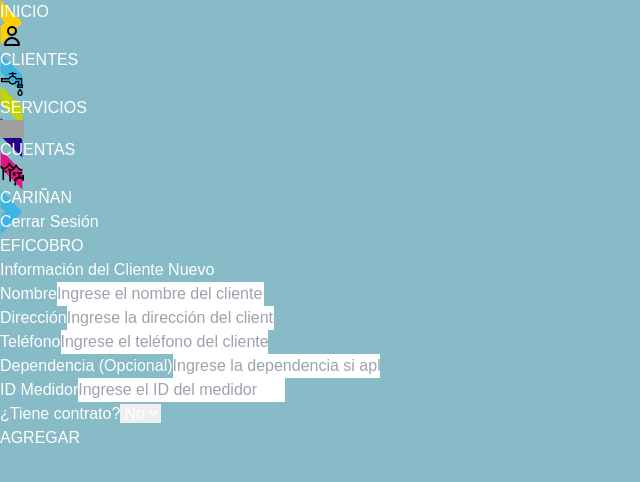
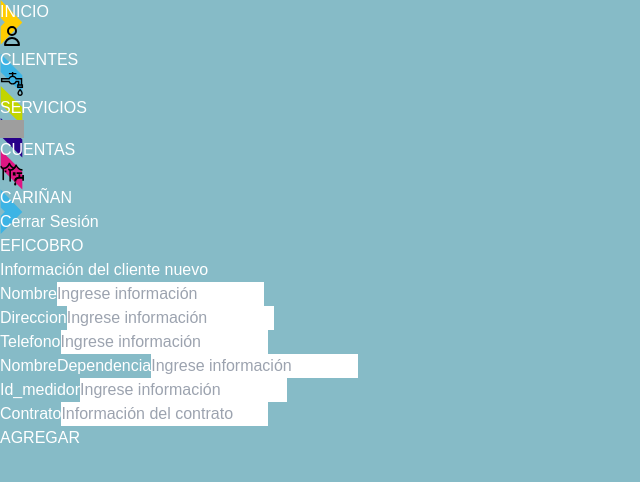
Before and after one commit to MontsVargas/MVC-EFICOBRO, a Next.js app in the folder frontend/: page /Inicio/Clientes-Nuevos in a window 1280 px wide. Shown: the top 482 px of the page, without its empty margins (0-640 px from the left). Built offline with nearby package versions, Linux system fonts and the light colour scheme; grey boxes are pictures that could not be loaded.

Commit message:
Elimine un texto del componente de recuadro busqueda  de clientes

```diff
--- a/frontend/src/app/Inicio/Clientes-Nuevos/page.tsx
+++ b/frontend/src/app/Inicio/Clientes-Nuevos/page.tsx
@@ -5,6 +5,7 @@ import { zodResolver } from "@hookform/resolvers/zod";
 import { useRouter } from "next/navigation";
 import { motion } from "framer-motion";
 import clienteNuevoSchema from "@/schemas/info-cliente-nuevo-schema";
+import { useState } from "react";
 
 interface ClienteNuevo {
   nombre: string;
@@ -12,113 +13,100 @@ interface ClienteNuevo {
   telefono: string;
   nombreDependencia?: string;
   id_medidor: string;
-  tieneContrato: string; // "Sí" o "No"
+  contrato?: string; // Agregar el campo para contrato
 }
 
 export default function ClientesNuevos() {
   const router = useRouter();
+  const [contratoInfo, setContratoInfo] = useState<string | null>(null); // Estado para contrato
   const { register, handleSubmit } = useForm<ClienteNuevo>({
     resolver: zodResolver(clienteNuevoSchema),
   });
 
   const onSubmit = async (data: ClienteNuevo) => {
     try {
-      // Convertimos la opción "Sí" o "No" a un número o null
-      const clienteData = {
-        ...data,
-        contrato_id: data.tieneContrato === "Sí" ? 1 : null, // 1 representa que tiene contrato
-      };
-
       const response = await fetch(`${process.env.NEXT_PUBLIC_API_URL}cliente/clientes`, {
         method: "POST",
-        headers: { "Content-Type": "application/json" },
+        headers: {
+          "Content-Type": "application/json",
+        },
         credentials: "include",
-        body: JSON.stringify(clienteData),
+        body: JSON.stringify(data),
       });
 
-      const result = await response.json();
+      if (!response.ok) throw new Error("Error al agregar cliente");
+      router.push("/Inicio/Clientes");
+    } catch {
+      alert("Error al agregar cliente");
+    }
+  };
 
-      if (!response.ok) throw new Error(result.mensaje || "Error al agregar cliente");
+  const onError = (errors: FieldErrors) => {
+    let errorMessages = "";
+    Object.entries(errors).forEach(([, value]) => {
+      if (value && value.message) {
+        errorMessages += value.message + "\n"; // Agrega si hay un mensaje
+      }
+    });
+    alert(errorMessages.trim());
+  };
 
-      router.push("/Inicio/Clientes");
-    } catch (error: any) {
-      alert(error.message);
+  // Función para verificar el contrato del cliente
+  const verificarContrato = async (idCliente: string) => {
+    try {
+      const response = await fetch(
+        `${process.env.NEXT_PUBLIC_API_URL}clientes/${idCliente}/contrato`
+      );
+      const data = await response.json();
+
+      if (data.tieneContrato) {
+        setContratoInfo(`El cliente tiene un contrato con ID: ${data.mensaje}`);
+      } else {
+        setContratoInfo("El cliente no tiene contrato.");
+      }
+    } catch (error) {
+      setContratoInfo("Hubo un error al verificar el contrato.");
+      console.error(error);
     }
   };
 
   return (
     <main className="flex-grow p-6 bg-white">
       <motion.div
-        className="max-w-4xl mx-auto p-6 bg-[#f0f8fb] border border-gray-300 shadow-lg rounded-lg"
         initial={{ y: 10, opacity: 0 }}
         animate={{ y: 0, opacity: 1 }}
         exit={{ y: -10, opacity: 0 }}
         transition={{ duration: 0.2 }}
+        className="max-w-4xl mx-auto p-6 bg-[#f0f8fb] border border-gray-300 shadow-lg rounded-lg"
       >
         <h2 className="text-center text-2xl font-semibold mb-6 text-[#195c97]">
-          Información del Cliente Nuevo
+          Información del cliente nuevo
         </h2>
-        <form className="space-y-6" onSubmit={handleSubmit(onSubmit)}>
+        <form className="space-y-6" onSubmit={handleSubmit(onSubmit, onError)}>
+          {Object.keys(clienteNuevoSchema.shape).map((key) => (
+            <div key={key}>
+              <label className="block text-lg font-medium mb-2 text-black">
+                {key.charAt(0).toUpperCase() + key.slice(1)}
+              </label>
+              <input
+                type="text"
+                {...register(key as keyof ClienteNuevo)}
+                className="w-full p-3 border border-gray-400 rounded-md text-black"
+                placeholder="Ingrese información"
+              />
+            </div>
+          ))}
+
+          {/* Campo para mostrar la información del contrato */}
           <div>
-            <label className="block text-lg font-medium mb-2 text-black">Nombre</label>
+            <label className="block text-lg font-medium mb-2 text-black">Contrato</label>
             <input
               type="text"
-              {...register("nombre")}
+              value={contratoInfo || ""}
+              readOnly  // Campo de solo lectura
               className="w-full p-3 border border-gray-400 rounded-md text-black"
-              placeholder="Ingrese el nombre del cliente"
+              placeholder="Información del contrato"
             />
-          </div>
-
-          <div>
-            <label className="block text-lg font-medium mb-2 text-black">Dirección</label>
-            <input
-              type="text"
-              {...register("direccion")}
-              className="w-full p-3 border border-gray-400 rounded-md text-black"
-              placeholder="Ingrese la dirección del cliente"
-            />
-          </div>
-
-          <div>
-            <label className="block text-lg font-medium mb-2 text-black">Teléfono</label>
-            <input
-              type="text"
-              {...register("telefono")}
-              className="w-full p-3 border border-gray-400 rounded-md text-black"
-              placeholder="Ingrese el teléfono del cliente"
-            />
-          </div>
-
-          <div>
-            <label className="block text-lg font-medium mb-2 text-black">Dependencia (Opcional)</label>
-            <input
-              type="text"
-              {...register("nombreDependencia")}
-              className="w-full p-3 border border-gray-400 rounded-md text-black"
-              placeholder="Ingrese la dependencia si aplica"
-            />
-          </div>
-
-          <div>
-            <label className="block text-lg font-medium mb-2 text-black">ID Medidor</label>
-            <input
-              type="text"
-              {...register("id_medidor")}
-              className="w-full p-3 border border-gray-400 rounded-md text-black"
-              placeholder="Ingrese el ID del medidor"
-            />
-          </div>
-
-          {/* Selección de Contrato */}
-          <div>
-            <label className="block text-lg font-medium mb-2 text-black">¿Tiene contrato?</label>
-            <select
-              {...register("tieneContrato")}
-              className="w-full p-3 border border-gray-400 rounded-md text-black"
-            >
-              <option value="No">No</option>
-              <option value="Sí">Sí</option>
-            </select>
           </div>
 
           <div className="text-center mt-6">
--- a/frontend/src/app/Inicio/Clientes/_components/Recuadro-busqueda.tsx
+++ b/frontend/src/app/Inicio/Clientes/_components/Recuadro-busqueda.tsx
@@ -68,7 +68,6 @@ export default function Formulario() {
       animate={{ opacity: 1, y: 0 }}
       transition={{ duration: 0.5 }}
     >
-      <h2 className="text-2xl font-semibold text-gray-800 mb-4">Buscar Cliente</h2>
 
       {/* Formulario de búsqueda */}
       <form onSubmit={handleSubmit} className="flex gap-2 mb-4">
@@ -121,7 +120,7 @@ export default function Formulario() {
                     {cliente.contrato_id ? `Contrato #${cliente.contrato_id}` : "Sin Contrato"}
                   </td>
                   <td className="p-3 text-blue-600 underline">
-                    <Link href={`/Inicio/Clientes/Historial/${encodeURIComponent(cliente.nombre)}`}>Ver Historial</Link>
+                    <Link href={`/Inicio/Historial/${encodeURIComponent(cliente.nombre)}`}>Ver Historial</Link>
                   </td>
                 </motion.tr>
               ))}
```
Also changed, not shown: frontend/src/app/Inicio/Clientes-Cari/page.tsx (+18 -3 lines), frontend/src/app/Inicio/Servicios/page.tsx (+52 -16 lines).
